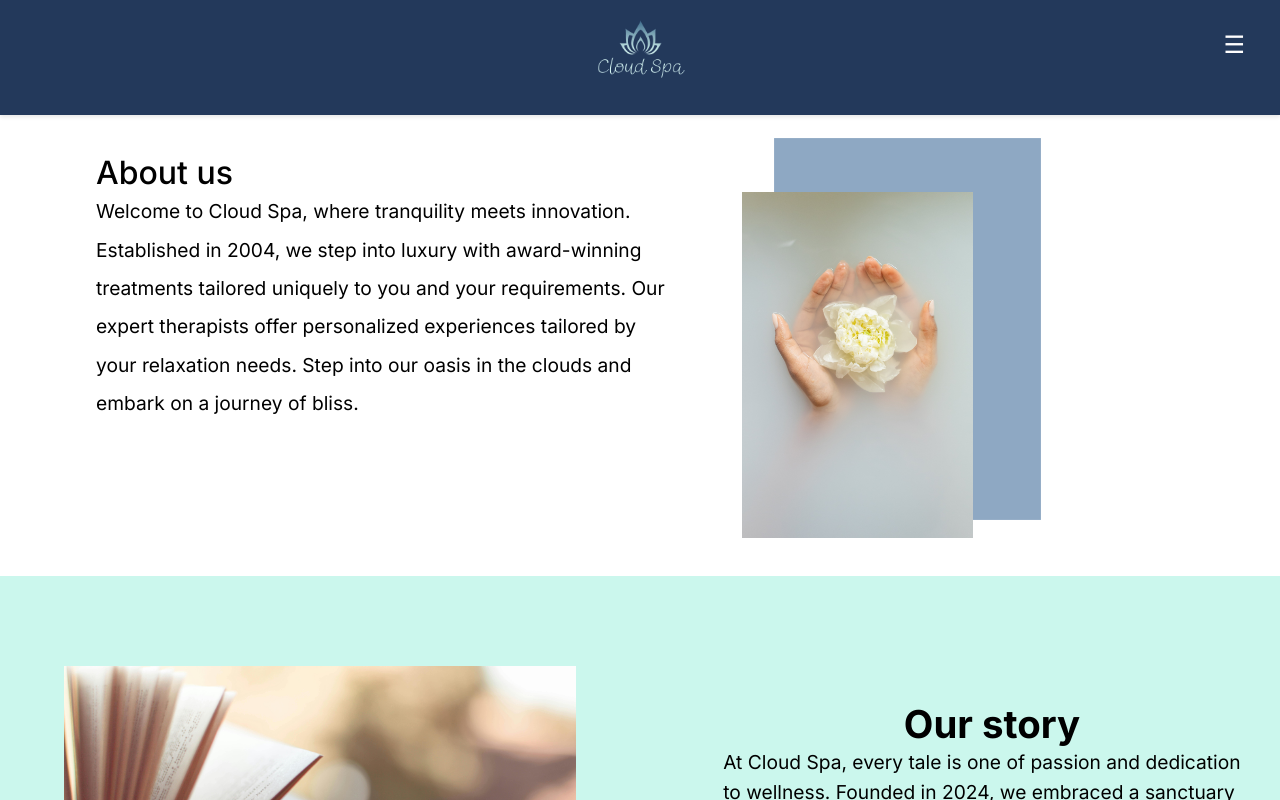
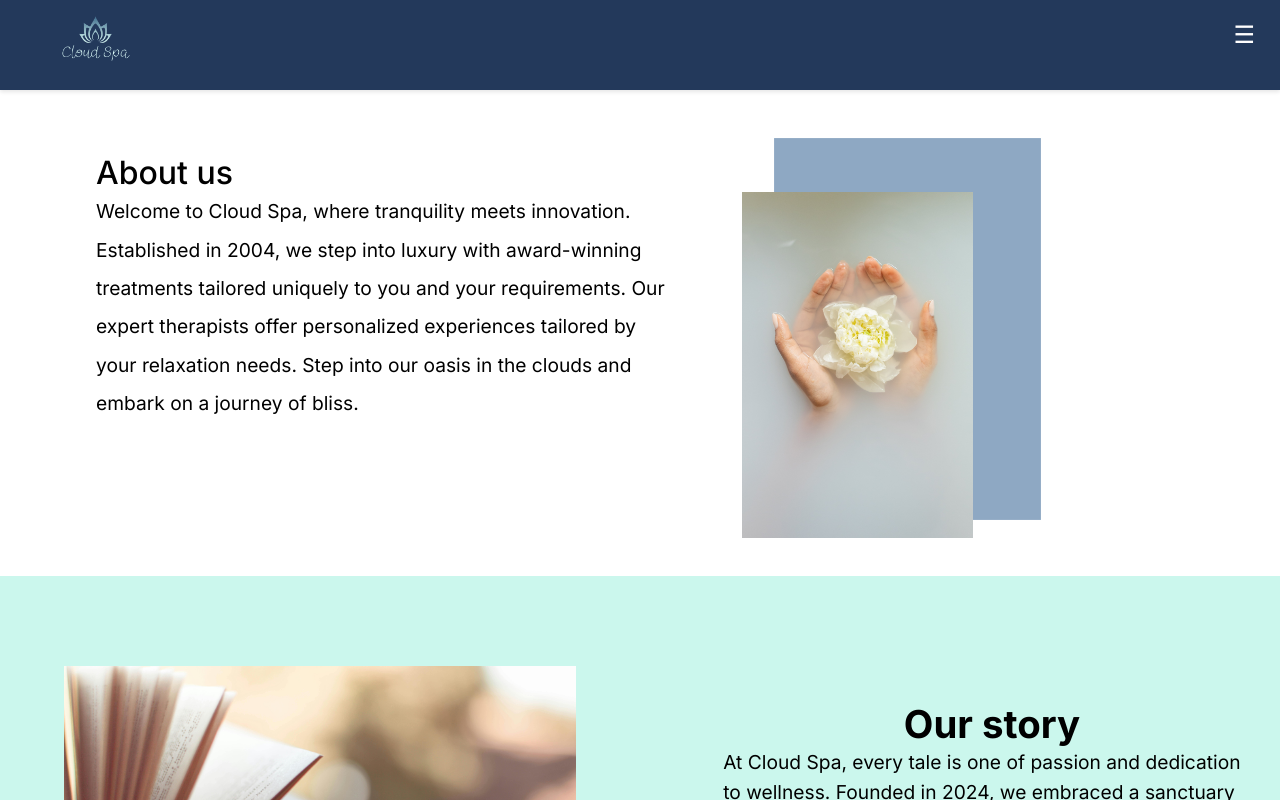
Before and after one commit to Hussein-Ali-Shamarti/Cloud-Spa-React, a React (Create React App) app: page /aboutUs in a window 1280 px wide. Shown: the top 800 px of the page. Built offline with nearby package versions, Linux system fonts and the light colour scheme; no server answers; the database is empty.

Commit message:
navigation bar css fix

```diff
--- a/src/App.css
+++ b/src/App.css
@@ -91,12 +91,36 @@ header {
   top: 15px;
   z-index: 102;
 }
+@media (max-width: 1372px) {
+  header {
+    padding: 5px 10px;
+  }
 
-@media (max-width: 1372px) {
+  .logoo {
+    max-height: 70px;
+  }
+
+  .navigation {
+    padding: 0;
+  }
+
+  .navigation a {
+    font-size: 0.9em;
+    margin: 8px 10px;
+  }
+
+  .navigation .btnLogin-popup {
+    font-size: 0.9em;
+    padding: 8px 10px;
+    margin: 8px;
+    width: auto;
+    height: auto;
+  }
+
   .hamburger {
     display: block;
-    right: 20px;
-    top: 15px;
+    right: 10px;
+    top: 5px;
   }
 
   .nav-items {
@@ -120,16 +144,7 @@ header {
 
   .nav-items.open ~ .close-nav-items {
     display: block;
-    right: 20px;
-  }
-
-  .navigation {
-    flex-direction: column;
-  }
-
-  .navigation .btnLogin-popup,
-  .navigation a {
-    margin: 10px 0;
+    right: 10px;
   }
 }
 
```
